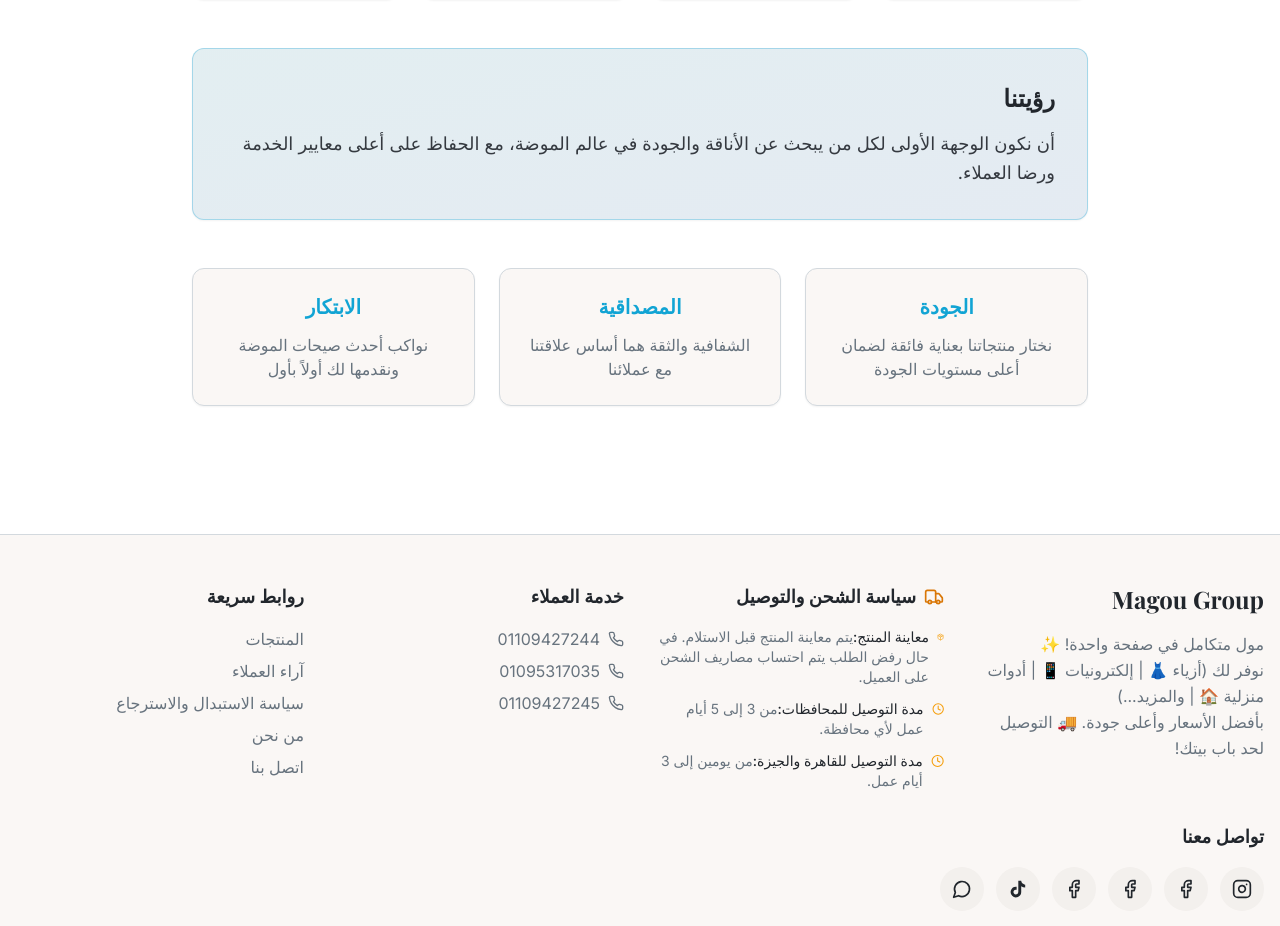
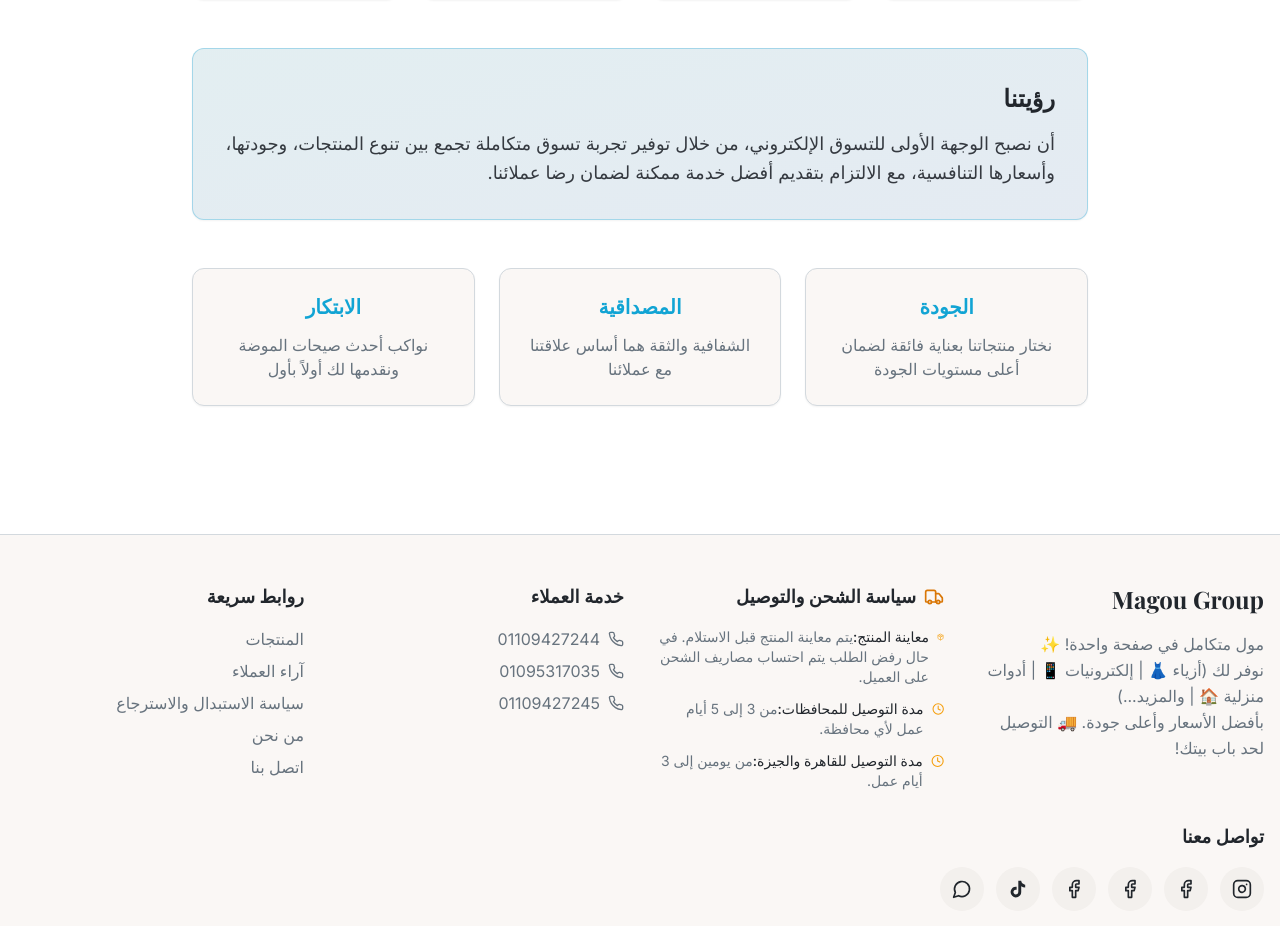
Before and after one commit to alshbh-com/magou-fashion-store, a React (Vite) app: page /about in a window 1280 px wide. Shown: the part 981-1907 px from the top of the page. Built offline with nearby package versions, Linux system fonts and the light colour scheme; no server answers; the database is empty; the HTML template or start-up script is replaced by a standard one.

Commit message:
Changes
Co-authored-by: alshbh-com <206359701+alshbh-com@users.noreply.github.com>

```diff
--- a/src/pages/About.tsx
+++ b/src/pages/About.tsx
@@ -57,8 +57,7 @@ const About = () => {
         <Card className="p-8 bg-gradient-to-br from-primary/10 to-accent/10 border-primary/30">
           <h2 className="text-2xl font-display font-bold mb-4 text-gradient-gold">رؤيتنا</h2>
           <p className="text-lg text-foreground/90 leading-relaxed">
-            أن نكون الوجهة الأولى لكل من يبحث عن الأناقة والجودة في عالم الموضة،
-            مع الحفاظ على أعلى معايير الخدمة ورضا العملاء.
+            أن نصبح الوجهة الأولى للتسوق الإلكتروني، من خلال توفير تجربة تسوق متكاملة تجمع بين تنوع المنتجات، وجودتها، وأسعارها التنافسية، مع الالتزام بتقديم أفضل خدمة ممكنة لضمان رضا عملائنا.
           </p>
         </Card>
 
```
